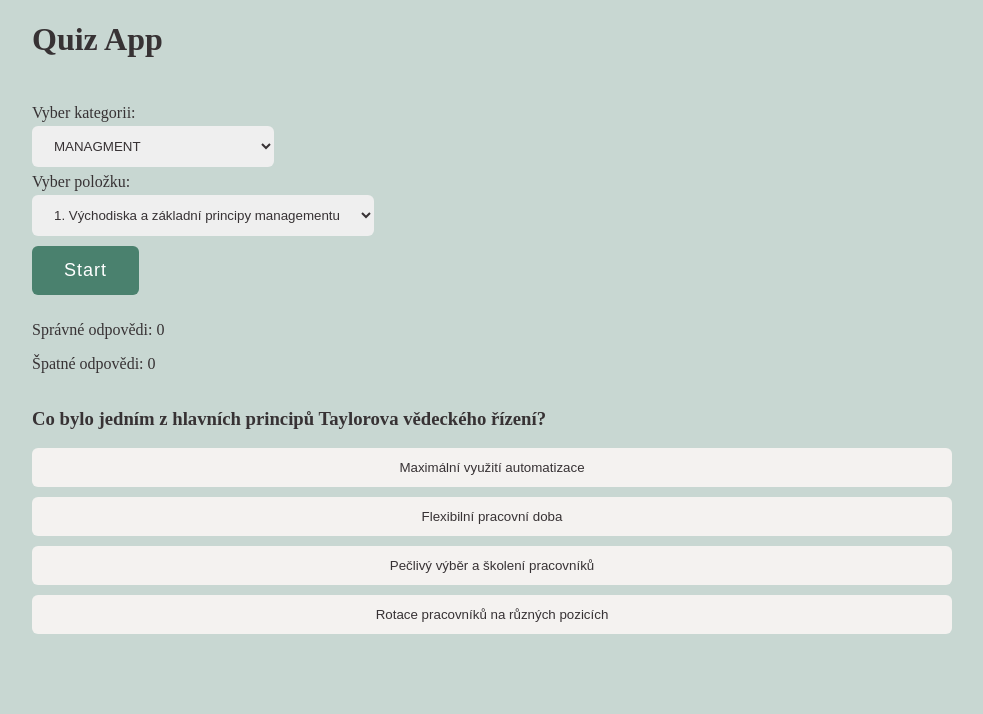
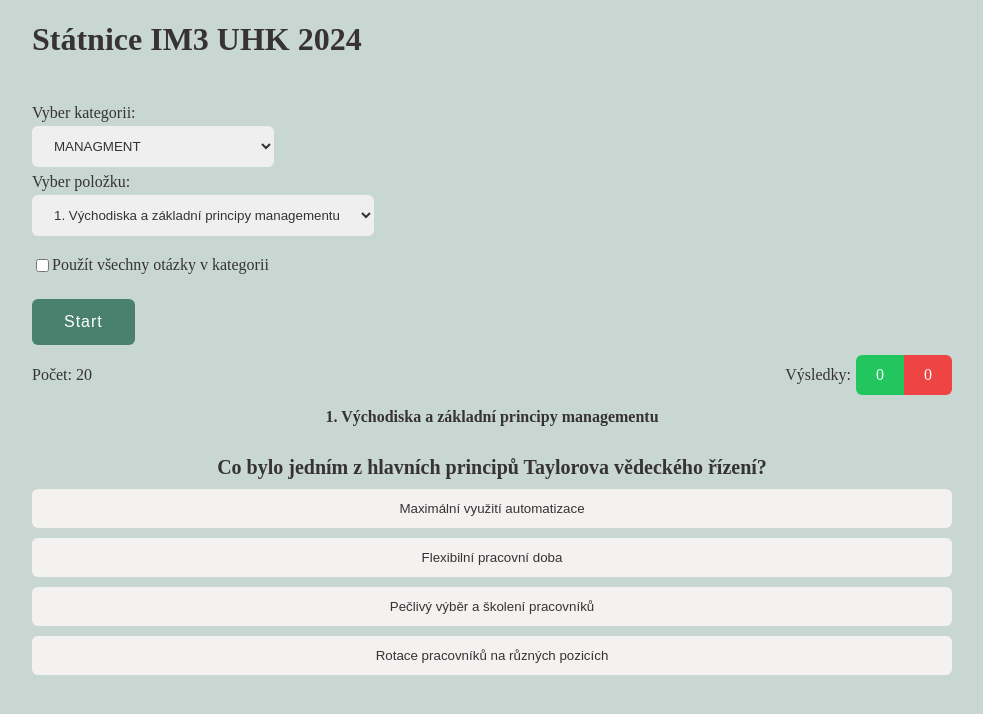
Before and after one commit to crrack/statnice, a plain HTML site: page index.html in a window 1280 px wide. Both pictures are taken after a click on the button "Start". Shown: the whole page, without its empty margins (148-1131 px from the left). Drawn offline with Linux system fonts and the light colour scheme.

Commit message:
new features

```diff
--- a/index.html
+++ b/index.html
@@ -9,6 +9,17 @@
     body {
         color: #373234;
         background: #C8D7D2;
+    }
+    h2 {
+        text-align: center;
+        font-size: 16px;
+        margin-bottom: 10px;
+    }
+
+    h3 {
+        text-align: center;
+        font-size: 20px;
+        margin-bottom: 10px;
     }
 
     .container {
@@ -36,15 +47,55 @@
         width: 100%;
     }
 
+    .allItems {
+        display: flex;
+        margin-top: 10px;
+        padding: 10px 0;
+    }
+
     #start {
         color: white;
         background: #4a816e;;
-        font-size: 18px;
+        font-size: 16px;
         letter-spacing: 1px;
         border: 0;
         margin-bottom: 10px;
         padding: 14px 32px;
         border-radius: 6px;
+    }
+
+    .board {
+        display: flex;
+        align-items: center;
+        justify-content: space-between;
+    }
+
+    #results {
+        display: flex;
+        align-items: center;
+    }
+
+    #results > p {
+        margin: 0 5px 0 0;
+    }
+
+    #results > span {
+        color: white;
+        display: flex;
+        justify-content: center;
+        align-items: center;
+        width: 48px;
+        height: 40px;
+    }
+
+    #results > #correctCount {
+        background: #22c55e;
+        border-radius: 6px 0 0 6px;
+    }
+
+    #results > #incorrectCount {
+        background: #ef4444;
+        border-radius: 0 6px 6px 0;
     }
 
     #quiz {
@@ -66,22 +117,35 @@
 </head>
 <body>
   <div class="container">
-    <h1>Quiz App</h1><br>
+    <h1>Státnice IM3 UHK 2024</h1><br>
     <label for="category">Vyber kategorii:</label>
     <select id="category"></select>
 
     <label for="item">Vyber položku:</label>
     <select id="item"></select>
 
+    <label for="allItems" class="allItems">
+        <input type="checkbox" id="allItems">
+        Použít všechny otázky v kategorii
+    </label>
+
+
     <div class="start">
         <button id="start">Start</button>
     </div>
 
+    <div class="board">
+        <div>
+            Počet: <span id="questionCount">0</span>
+        </div>
 
-    <div id="results">
-        <p>Správné odpovědi: <span id="correctCount">0</span></p>
-        <p>Špatné odpovědi: <span id="incorrectCount">0</span></p>
+        <div id="results">
+            <p>Výsledky:</p> <span id="correctCount">0</span><span id="incorrectCount">0</span>
+        </div>
     </div>
+
+
+
 
     <div id="quiz"></div>
 
--- a/script.js
+++ b/script.js
@@ -4,8 +4,21 @@ async function init() {
   const response = await fetch('data.json');
   const data = await response.json();
 
+  // Přidat klíč parent ke každé otázce
+  addParentKeyToQuestions(data);
+
   populateCategorySelect(data);
   document.getElementById('category').addEventListener('change', () => populateItemSelect(data));
+}
+
+function addParentKeyToQuestions(data) {
+  for (const category in data) {
+    for (const item in data[category]) {
+      data[category][item].forEach(question => {
+        question.parent = item;
+      });
+    }
+  }
 }
 
 function populateCategorySelect(data) {
@@ -41,10 +54,14 @@ let currentQuestionIndex = 0;
 let questions = [];
 let correctCount = 0;
 let incorrectCount = 0;
+let currentCategory = '';
+let currentItem = '';
+let useAllItems = false;
 
 async function startQuiz() {
-  const category = document.getElementById('category').value;
-  const item = document.getElementById('item').value;
+  currentCategory = document.getElementById('category').value;
+  currentItem = document.getElementById('item').value;
+  useAllItems = document.getElementById('allItems').checked;
 
   // Reset počítadel
   correctCount = 0;
@@ -55,8 +72,22 @@ async function startQuiz() {
   const response = await fetch('data.json');
   const data = await response.json();
 
-  questions = data[category][item];
+  if (useAllItems) {
+    // Použít všechny otázky z dané kategorie
+    questions = [];
+    for (const item in data[currentCategory]) {
+      data[currentCategory][item].forEach(question => {
+        questions.push({ ...question, parent: item });
+      });
+    }
+  } else {
+    // Použít otázky pouze z vybrané položky
+    questions = data[currentCategory][currentItem].map(question => ({ ...question, parent: currentItem }));
+  }
+
   questions = shuffleArray(questions);
+
+  document.getElementById('questionCount').textContent = questions.length;
 
   currentQuestionIndex = 0;
   showQuestion();
@@ -74,6 +105,10 @@ function showQuestion() {
   const questionObj = questions[currentQuestionIndex];
   const shuffledAnswers = shuffleArray([...questionObj.answers]);
 
+  const parentElement = document.createElement('h2');
+  parentElement.textContent = questionObj.parent;
+  quizDiv.appendChild(parentElement);
+
   const questionElement = document.createElement('h3');
   questionElement.textContent = questionObj.question;
   quizDiv.appendChild(questionElement);
@@ -88,7 +123,7 @@ function showQuestion() {
 }
 
 function checkAnswer(selectedAnswer, correctAnswer) {
-  const buttons = document.querySelectorAll('#quiz button');
+  const buttons = document.querySelectorAll('#quiz button.answer');
   buttons.forEach(button => {
     if (button.textContent === correctAnswer) {
       button.classList.add('correct');
@@ -106,7 +141,7 @@ function checkAnswer(selectedAnswer, correctAnswer) {
   setTimeout(() => {
     currentQuestionIndex++;
     showQuestion();
-  }, 1300);
+  }, 1000);
 }
 
 function shuffleArray(array) {
```
